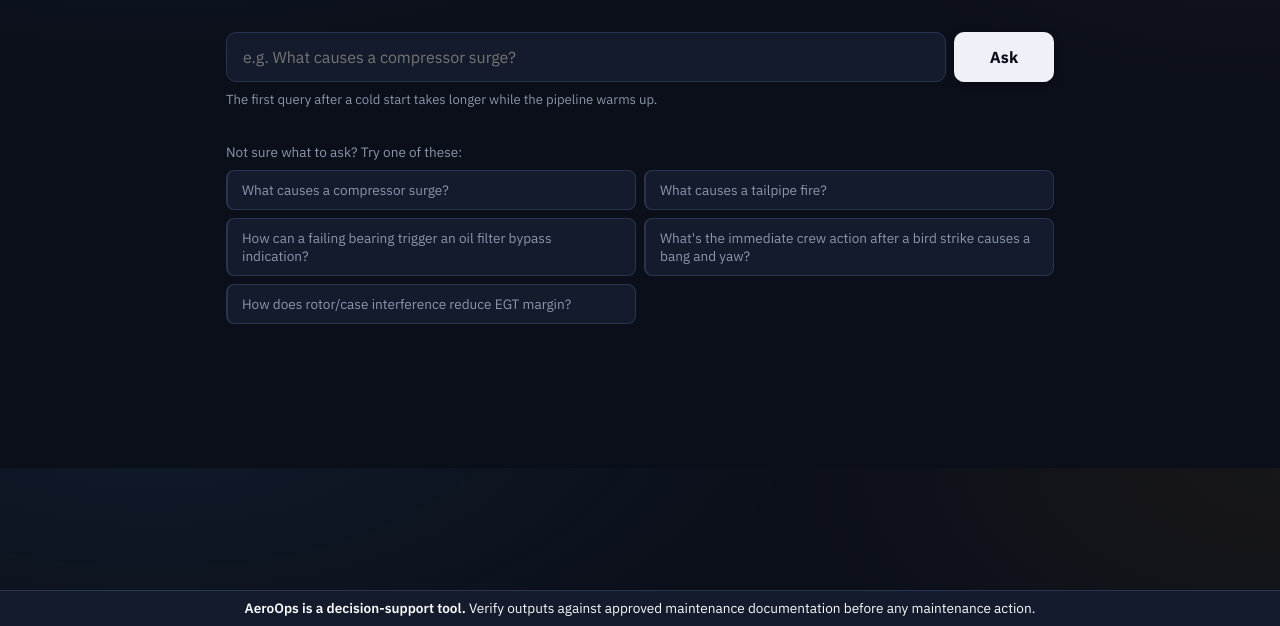
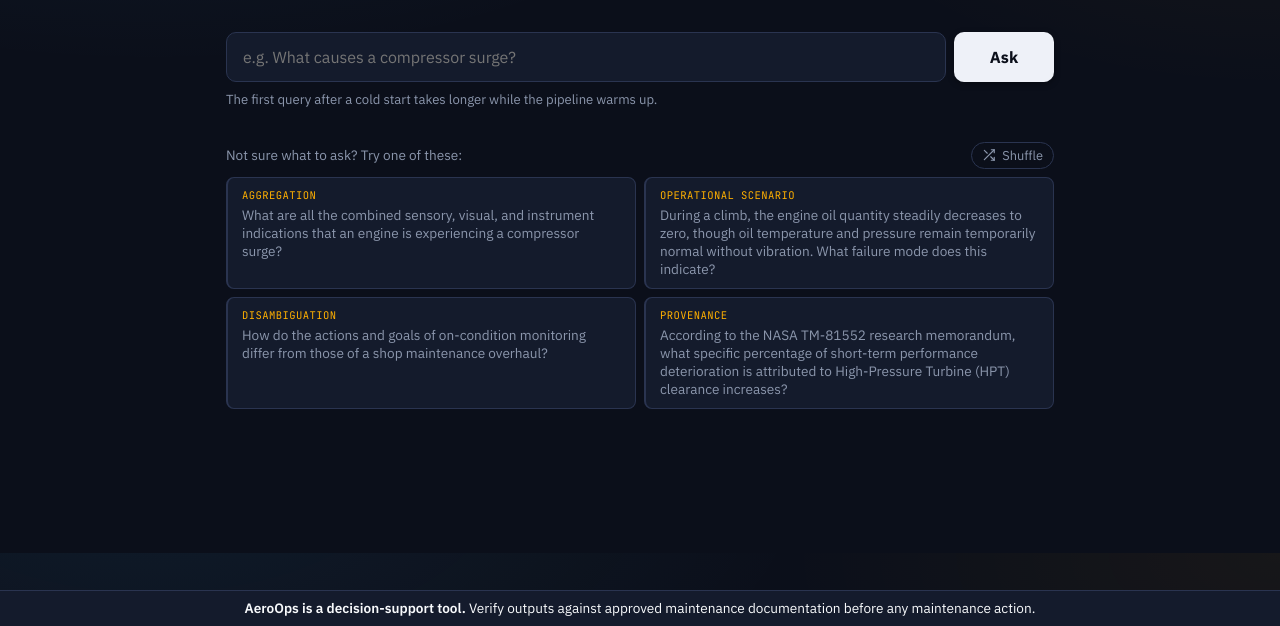
Before and after one commit to palakpwl07/AeroOps, a FastAPI app: page / in a window 1280 px wide. Shown: the part 174-800 px from the top of the page. Run offline with FastAPI, Linux system fonts and the light colour scheme.

Commit message:
Add stratified Shuffle for sample queries from a curated 30-question pool
Pool: gold-set questions the jury scored correct, minus the 5 accepted
misses and 4 split-vote items trimmed from the largest categories.
Client-side only; each draw picks 4 questions from 4 distinct categories
and avoids repeating the previous draw.

Co-Authored-By: Claude Sonnet 5 <noreply@anthropic.com>

```diff
--- a/static/app.js
+++ b/static/app.js
@@ -34,22 +34,11 @@
       <circle class="gl-node" cx="82" cy="12" r="4" style="animation-delay:0.6s"/>
     </svg>`;
 
-  // A representative subset of the sample questions from the Streamlit
-  // demo's "Sample Queries" tab -- gives a first-time visitor something
-  // concrete to try instead of a bare form with only a placeholder. Kept
-  // short since these render as chips, not full sentences to read.
-  // "What are the repair limits for nicks on a compressor blade?" was
-  // deliberately dropped from this list -- the router sends procedural/
-  // limits-style questions like that to GraphRAG, which doesn't answer it
-  // well, while naive RAG does. Not something to spotlight as a suggested
-  // example on the front page.
-  const SAMPLE_QUESTIONS = [
-    "What causes a compressor surge?",
-    "What causes a tailpipe fire?",
-    "How can a failing bearing trigger an oil filter bypass indication?",
-    "What's the immediate crew action after a bird strike causes a bang and yaw?",
-    "How does rotor/case interference reduce EGT margin?",
-  ];
+  // Sample questions come from a curated pool of gold-set questions the
+  // jury scored correct (static/sample_pool.js, generated by
+  // build_sample_pool.py); each draw is stratified across categories by
+  // static/sample_shuffle.js. Purely client-side -- no API call.
+  const SAMPLE_POOL = window.AEROOPS_SAMPLE_POOL || [];
 
   const els = {
     form: document.getElementById("query-form"),
@@ -57,23 +46,43 @@
     submit: document.getElementById("query-submit"),
     statusArea: document.getElementById("status-area"),
     sampleChips: document.getElementById("sample-chips"),
+    shuffleBtn: document.getElementById("shuffle-btn"),
     agenticView: document.getElementById("agentic-view"),
   };
 
-  SAMPLE_QUESTIONS.forEach((q) => {
+  let shownSampleIds = [];
+
+  function renderSamples() {
+    if (!SAMPLE_POOL.length || !window.AeroOpsSamples) {
+      els.sampleChips.parentElement.hidden = true;
+      return;
+    }
+    const draw = window.AeroOpsSamples.drawSamples(SAMPLE_POOL, shownSampleIds);
+    shownSampleIds = draw.map((q) => q.id);
+    els.sampleChips.innerHTML = "";
+    draw.forEach((item) => {
       const chip = document.createElement("button");
       chip.type = "button";
       chip.className = "sample-chip";
-    chip.textContent = q;
+      const tag = document.createElement("span");
+      tag.className = "sample-chip-category";
+      tag.textContent = item.label;
+      const text = document.createElement("span");
+      text.textContent = item.question;
+      chip.append(tag, text);
       // Populates the input rather than auto-submitting -- a click here
       // shouldn't silently trigger a real LLM call the user didn't
-    // explicitly ask for. They still press Ask/Compare themselves.
+      // explicitly ask for. They still press Ask themselves.
       chip.addEventListener("click", () => {
-      els.input.value = q;
+        els.input.value = item.question;
         els.input.focus();
       });
       els.sampleChips.appendChild(chip);
     });
+  }
+
+  els.shuffleBtn.addEventListener("click", renderSamples);
+  renderSamples();
 
   function el(tag, opts = {}, children = []) {
     const node = document.createElement(tag);
--- /dev/null
+++ b/static/sample_pool.js
@@ -0,0 +1,184 @@
+// GENERATED by build_sample_pool.py -- do not edit by hand.
+// Curated from jury-correct gold-set questions; see that script for the rule.
+window.AEROOPS_SAMPLE_POOL = [
+  {
+    "id": "FH01",
+    "category": "factual_single_hop",
+    "label": "Factual",
+    "question": "If a flight crew reports hearing a very loud bang accompanied by yaw and heavy vibration, what engine failure mode has likely occurred?"
+  },
+  {
+    "id": "FH02",
+    "category": "factual_single_hop",
+    "label": "Factual",
+    "question": "What is the recommended operational mitigation if ground crews observe a tailpipe fire during engine start-up?"
+  },
+  {
+    "id": "FH04",
+    "category": "factual_single_hop",
+    "label": "Factual",
+    "question": "Operating a turbofan in dusty or sandy environments can cause what specific damage to the High-Pressure Turbine (HPT) components?"
+  },
+  {
+    "id": "FH05",
+    "category": "factual_single_hop",
+    "label": "Factual",
+    "question": "During what specific phase of an engine's operational life are the rates of blade tip wear and resulting deterioration the highest?"
+  },
+  {
+    "id": "FH06",
+    "category": "factual_single_hop",
+    "label": "Factual",
+    "question": "What physical evidence collected by chip detectors indicates distress inside the bearing compartment?"
+  },
+  {
+    "id": "MH02",
+    "category": "multi_hop_causal",
+    "label": "Multi-hop causal",
+    "question": "Why does a hot rotor reburst event degrade engine efficiency?"
+  },
+  {
+    "id": "MH03",
+    "category": "multi_hop_causal",
+    "label": "Multi-hop causal",
+    "question": "How could the failure of a single fuel tank boost pump potentially cause a multiple-engine flameout?"
+  },
+  {
+    "id": "MH05",
+    "category": "multi_hop_causal",
+    "label": "Multi-hop causal",
+    "question": "How does an aerodynamic stall of the compressor airfoils potentially cause an engine flameout?"
+  },
+  {
+    "id": "MH06",
+    "category": "multi_hop_causal",
+    "label": "Multi-hop causal",
+    "question": "How does a bird strike lead to an unrecoverable engine surge?"
+  },
+  {
+    "id": "MH07",
+    "category": "multi_hop_causal",
+    "label": "Multi-hop causal",
+    "question": "If fuel puddles in the turbine casing during shutdown, what consequence occurs and what is the required maintenance intervention?"
+  },
+  {
+    "id": "CD01",
+    "category": "cross_document",
+    "label": "Cross-document",
+    "question": "What is the primary physical cause of engine performance deterioration, and what on-wing maintenance procedure can temporarily restore some of the lost EGT margin?"
+  },
+  {
+    "id": "CD02",
+    "category": "cross_document",
+    "label": "Cross-document",
+    "question": "When an engine ingests a bird, what form of damage occurs, and what aerodynamic failure mode does it trigger?"
+  },
+  {
+    "id": "CD05",
+    "category": "cross_document",
+    "label": "Cross-document",
+    "question": "How does the widening of clearances between turbine blade tips and static seals affect the two main operational efficiency metrics monitored by airlines?"
+  },
+  {
+    "id": "CD06",
+    "category": "cross_document",
+    "label": "Cross-document",
+    "question": "When rotor blades rub their outer shrouds, what happens to the clearances, and during what specific phase of the engine's lifecycle is this wear rate the highest?"
+  },
+  {
+    "id": "AF02",
+    "category": "aggregation_fanout",
+    "label": "Aggregation",
+    "question": "What are all the combined sensory, visual, and instrument indications that an engine is experiencing a compressor surge?"
+  },
+  {
+    "id": "AF03",
+    "category": "aggregation_fanout",
+    "label": "Aggregation",
+    "question": "What are the distinctly identified root causes that can result in an engine flameout?"
+  },
+  {
+    "id": "AF06",
+    "category": "aggregation_fanout",
+    "label": "Aggregation",
+    "question": "What types of materials ingested by the engine constitute Foreign Object Damage (FOD) or particulate distress?"
+  },
+  {
+    "id": "DA01",
+    "category": "disambiguation",
+    "label": "Disambiguation",
+    "question": "Both a compressor surge and a flameout cause abnormal Engine Pressure Ratio (EPR) indications. How do you distinguish between the two based solely on EPR?"
+  },
+  {
+    "id": "DA02",
+    "category": "disambiguation",
+    "label": "Disambiguation",
+    "question": "How do you distinguish whether an oil filter bypass is caused by generic fluid contamination or by a catastrophic mechanical failure?"
+  },
+  {
+    "id": "DA03",
+    "category": "disambiguation",
+    "label": "Disambiguation",
+    "question": "How does the Exhaust Gas Temperature (EGT) indication behave differently between a flameout and a hot start?"
+  },
+  {
+    "id": "DA05",
+    "category": "disambiguation",
+    "label": "Disambiguation",
+    "question": "How do the actions and goals of on-condition monitoring differ from those of a shop maintenance overhaul?"
+  },
+  {
+    "id": "OS01",
+    "category": "operational_scenario",
+    "label": "Operational scenario",
+    "question": "A pilot reports a loud bang and heavy vibration during takeoff, but notes the engine recovered immediately after they pulled back the thrust lever. What fault happened and what corrected it?"
+  },
+  {
+    "id": "OS02",
+    "category": "operational_scenario",
+    "label": "Operational scenario",
+    "question": "Following a normal shutdown, ground crews notice flames coming from the exhaust nozzle, but no fire warning is sounding in the flight deck. What is the cause and the immediate remedy?"
+  },
+  {
+    "id": "OS03",
+    "category": "operational_scenario",
+    "label": "Operational scenario",
+    "question": "During a climb, the engine oil quantity steadily decreases to zero, though oil temperature and pressure remain temporarily normal without vibration. What failure mode does this indicate?"
+  },
+  {
+    "id": "OS05",
+    "category": "operational_scenario",
+    "label": "Operational scenario",
+    "question": "An engine operating heavily in desert environments is brought to the shop for high fuel consumption. If borescope shows no cracks, what is the likely physical condition of the compressor?"
+  },
+  {
+    "id": "OS07",
+    "category": "operational_scenario",
+    "label": "Operational scenario",
+    "question": "A heavy aircraft executes a harsh maneuver and hard landing. On subsequent flights, the engine exhibits a permanent increase in cruise SFC. What mechanical damage occurred during the flight?"
+  },
+  {
+    "id": "OS08",
+    "category": "operational_scenario",
+    "label": "Operational scenario",
+    "question": "In flight, the pilot notices brief fluctuations in EPR and EGT, but the engine continues running normally because the continuous ignition system activated automatically. What event did the ignition system prevent?"
+  },
+  {
+    "id": "PR01",
+    "category": "provenance",
+    "label": "Provenance",
+    "question": "According to the NASA TM-81552 research memorandum, what specific percentage of short-term performance deterioration is attributed to High-Pressure Turbine (HPT) clearance increases?"
+  },
+  {
+    "id": "PR02",
+    "category": "provenance",
+    "label": "Provenance",
+    "question": "Based on historical data from NASA TM-81552, what is the estimated permanent residual cruise SFC penalty that cannot be restored even after a performance restoration shop visit?"
+  },
+  {
+    "id": "PR03",
+    "category": "provenance",
+    "label": "Provenance",
+    "question": "According to the concluding remarks of NASA TM-81552, what is the total expected penalty to cruise Specific Fuel Consumption (SFC) caused by long-term performance deterioration?"
+  }
+];
--- a/static/style.css
+++ b/static/style.css
@@ -558,3 +558,45 @@ details.sources summary {
 }
 
 .scope-notice strong { display: block; margin-bottom: 2px; }
+
+/* --- Sample-question shuffle --- */
+
+.empty-state-header {
+  display: flex;
+  align-items: center;
+  justify-content: space-between;
+  gap: var(--space-2);
+  margin-bottom: var(--space-2);
+}
+
+.empty-state-header .empty-state-label { margin: 0; }
+
+.shuffle-btn {
+  appearance: none;
+  display: inline-flex;
+  align-items: center;
+  gap: 6px;
+  flex: none;
+  background: transparent;
+  border: 1px solid var(--color-border);
+  color: var(--color-muted-foreground);
+  font-family: inherit;
+  font-size: 0.8rem;
+  padding: 4px 10px;
+  border-radius: 999px;
+  cursor: pointer;
+  transition: border-color 150ms ease, color 150ms ease;
+}
+
+.shuffle-btn:hover { border-color: var(--color-graphrag); color: var(--color-foreground); }
+.shuffle-btn:focus-visible { outline: 2px solid var(--color-ring); outline-offset: 2px; }
+
+.sample-chip { display: flex; flex-direction: column; gap: 4px; }
+
+.sample-chip-category {
+  font-family: "JetBrains Mono", monospace;
+  font-size: 0.66rem;
+  letter-spacing: 0.04em;
+  text-transform: uppercase;
+  color: var(--color-graphrag);
+}
--- a/templates/index.html
+++ b/templates/index.html
@@ -43,7 +43,13 @@
          can keep trying more examples rather than a one-shot hint that
          vanishes once "used". -->
     <section id="empty-state" class="empty-state">
-      <p class="empty-state-label">Not sure what to ask? Try one of these:</p>
+      <div class="empty-state-header">
+        <p class="empty-state-label">Not sure what to ask? Try one of these:</p>
+        <button type="button" class="shuffle-btn" id="shuffle-btn" aria-label="Show different sample questions">
+          <svg viewBox="0 0 24 24" width="14" height="14" fill="none" stroke="currentColor" stroke-width="2" stroke-linecap="round" stroke-linejoin="round" aria-hidden="true"><polyline points="16 3 21 3 21 8"/><line x1="4" y1="20" x2="21" y2="3"/><polyline points="21 16 21 21 16 21"/><line x1="15" y1="15" x2="21" y2="21"/><line x1="4" y1="4" x2="9" y2="9"/></svg>
+          Shuffle
+        </button>
+      </div>
       <div class="sample-chips" id="sample-chips"></div>
     </section>
 
@@ -58,6 +64,8 @@
     Verify outputs against approved maintenance documentation before any maintenance action.
   </aside>
 
+  <script src="/static/sample_pool.js?v={{ static_version }}"></script>
+  <script src="/static/sample_shuffle.js?v={{ static_version }}"></script>
   <script src="/static/app.js?v={{ static_version }}"></script>
 </body>
 </html>
```
Also changed, not shown: build_sample_pool.py (added, +61 -0 lines), static/sample_shuffle.js (added, +42 -0 lines), tests/test_sample_pool.py (added, +73 -0 lines). Lines whose indentation alone changed are shown as unchanged.
